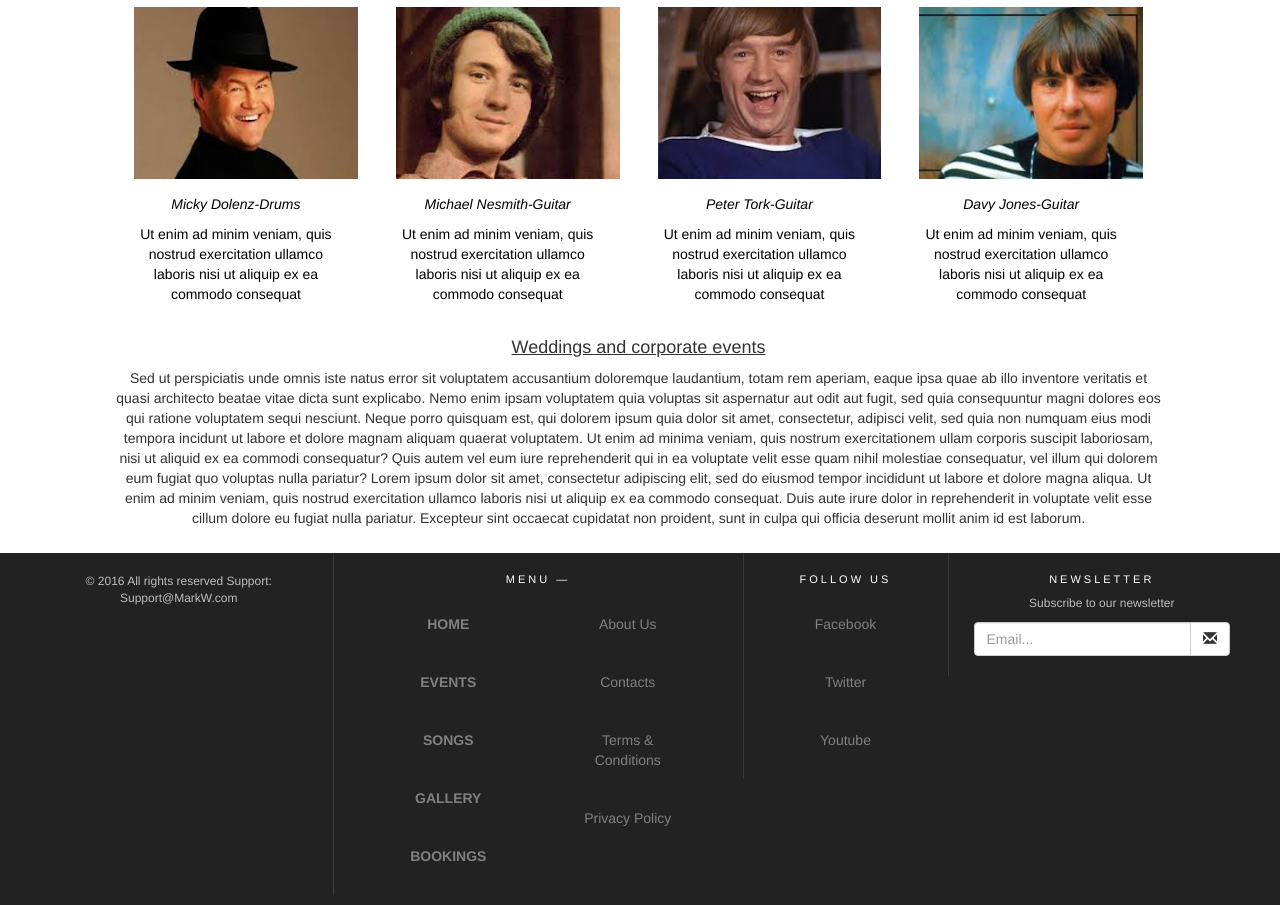
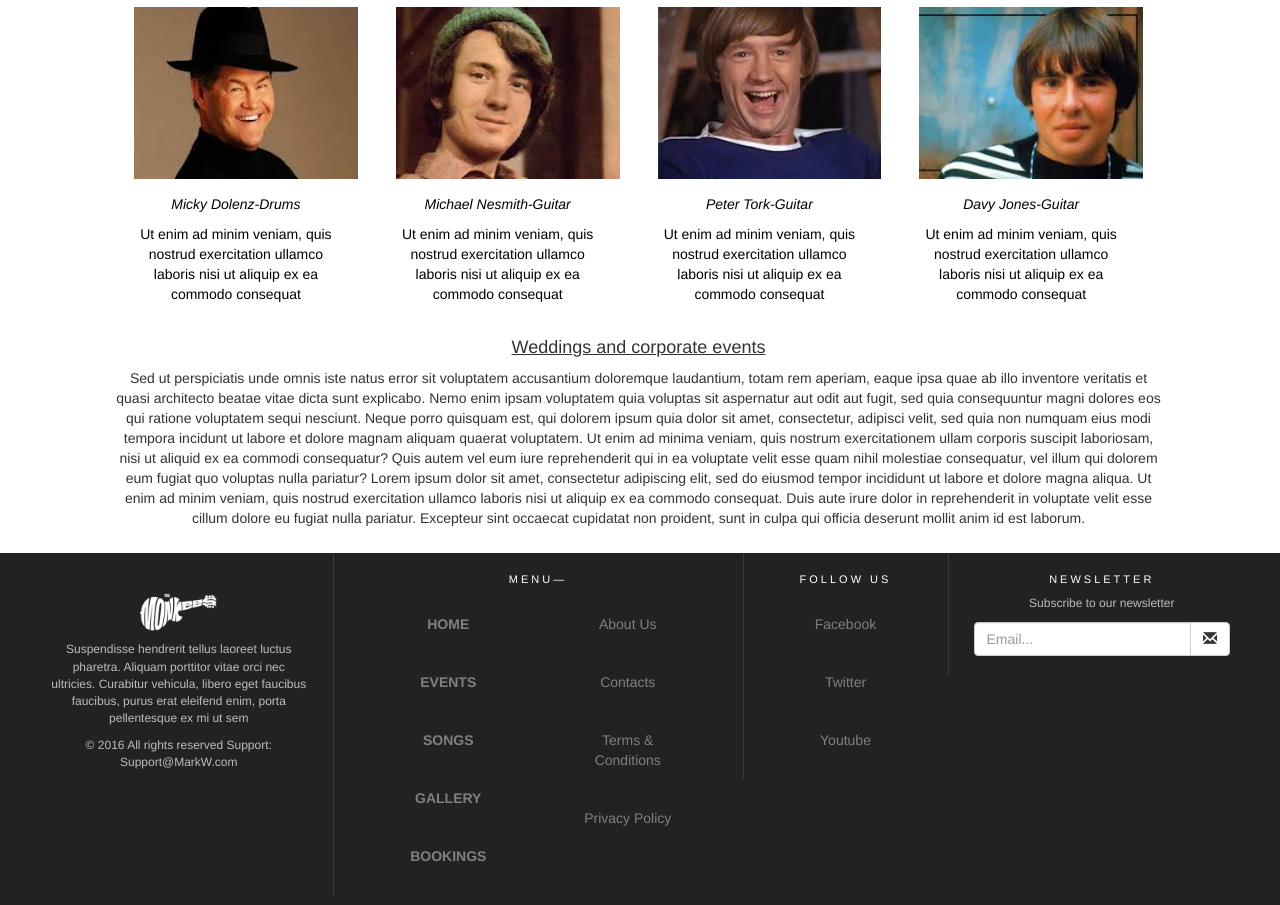
Before and after one commit to Code-Institute-Submissions/project-s1, a website: page index.html in a window 1280 px wide. Shown: the part 752-1657 px from the top of the page. Drawn offline with nearby package versions, Linux system fonts and the light colour scheme; some packages are replaced by stand-ins of ours.

Commit message:
Add project boilerplate

```diff
--- a/assets/css/style.css
+++ b/assets/css/style.css
@@ -58,6 +58,11 @@
 }
 
 h4
+{
+ text-align: center;
+}
+
+h5
 {
  text-align: center;
 }
@@ -344,3 +349,10 @@
 @media (min-width: 768px) {
 	.footer-bs .footer-nav, .footer-bs .footer-social, .footer-bs .footer-ns { border-left:solid 1px rgba(255,255,255,0.10); }
 }
+
+.footerimg
+{
+ padding-top: 20px;
+ width: 30%;
+ height: 30%;
+}
--- a/index.html
+++ b/index.html
@@ -45,12 +45,12 @@
     <footer class="footer-bs">
         <div class="row">
           <div class="col-md-3 footer-brand animated fadeInLeft">
-              <h2></h2>
-                <p></p>
+              <h5><img src="/assets/images/themonkeeslogofooter.png" class="footerimg"></img></h5>
+                <p>Suspendisse hendrerit tellus laoreet luctus pharetra. Aliquam porttitor vitae orci nec ultricies. Curabitur vehicula, libero eget faucibus faucibus, purus erat eleifend enim, porta pellentesque ex mi ut sem</p>
                 <p>© 2016 All rights reserved Support: Support@MarkW.com</p>
             </div>
           <div class="col-md-4 footer-nav animated fadeInUp">
-              <h4>Menu —</h4>
+              <h4>Menu—</h4>
               <div class="col-md-6">
                     <ul class="pages">
                         <li><a href="#/">Home</a></li>
```
Also changed, not shown: assets/images/themonkeeslogofooter.png (added).
